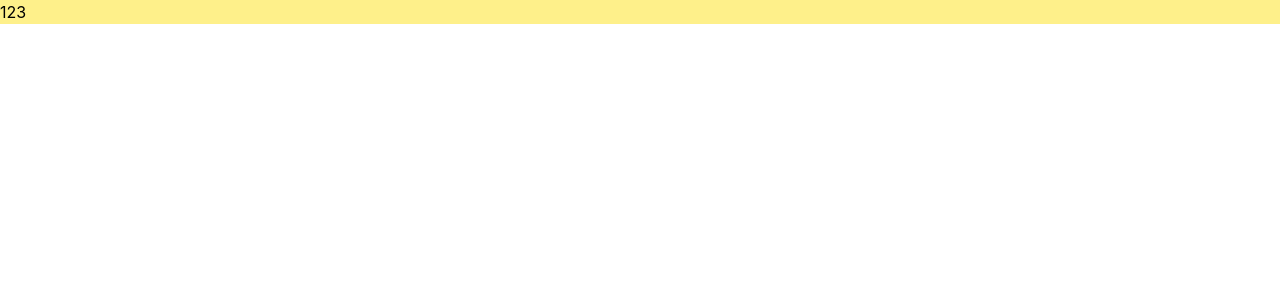
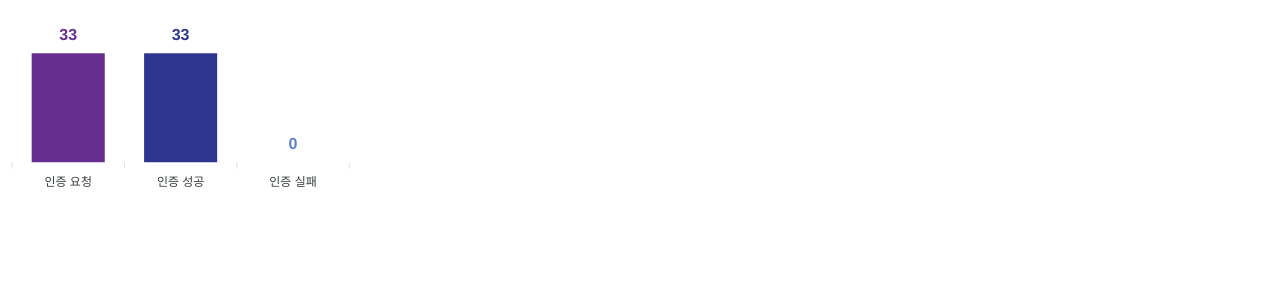
Before and after one commit to jeongye01/frs_prototype_fe, a Next.js app: page / in a window 1280 px wide. Shown: the top 300 px of the page. Built offline with nearby package versions, Linux system fonts and the light colour scheme.

Commit message:
bar component init

```diff
--- /dev/null
+++ b/components/chart/PieChart.tsx
@@ -0,0 +1,85 @@
+import { useEffect } from 'react';
+import dynamic from 'next/dynamic';
+
+const ReactApexChart = dynamic(() => import('react-apexcharts'), {
+  ssr: false,
+});
+function PieChart() {
+  const state = {
+    series: [
+      {
+        data: [33, 33, 0],
+      },
+    ],
+    options: {
+      grid: {
+        show: false,
+      },
+      plotOptions: {
+        bar: {
+          distributed: true,
+          horizontal: false,
+          columnWidth: '65%',
+          endingShape: 'rounded',
+          dataLabels: {
+            position: 'top',
+          },
+        },
+      },
+      column: {
+        colors: ['#662e8f', '#2e368f', '#5c7fd6'],
+      },
+      dataLabels: {
+        enabled: true,
+        position: 'top',
+        offsetY: -30,
+
+        style: {
+          fontSize: '16px',
+          colors: ['#662e8f', '#2e368f', '#5c7fd6'],
+        },
+      },
+
+      xaxis: {
+        categories: ['인증 요청', '인증 성공', '인증 실패'],
+        axisBorder: {
+          show: false,
+        },
+        tooltip: {
+          enabled: false,
+        },
+      },
+      yaxis: {
+        show: false,
+      },
+      fill: {
+        colors: ['#662e8f', '#2e368f', '#5c7fd6'],
+        opacity: 1,
+      },
+      legend: {
+        show: false,
+      },
+      chart: {
+        toolbar: {
+          show: false,
+          tools: {
+            download: false,
+          },
+        },
+      },
+    },
+  };
+
+  return (
+    <div>
+      <ReactApexChart
+        type="bar"
+        series={state.series}
+        options={state.options}
+        width="30%"
+        height="200px"
+      />
+    </div>
+  );
+}
+export default PieChart;
--- a/components/test.tsx
+++ /dev/null
@@ -1,4 +0,0 @@
-function test() {
-  return <h1>123</h1>;
-}
-export default test;
--- a/package.json
+++ b/package.json
@@ -10,8 +10,10 @@
     "lint:fix": "eslint --fix src/**/*.ts"
   },
   "dependencies": {
+    "apexcharts": "^3.35.3",
     "next": "12.1.6",
     "react": "18.1.0",
+    "react-apexcharts": "^1.4.0",
     "react-dom": "18.1.0"
   },
   "devDependencies": {
--- a/pages/index.tsx
+++ b/pages/index.tsx
@@ -1,9 +1,10 @@
 import type { NextPage } from 'next';
 import Head from 'next/head';
 import Image from 'next/image';
+import PieChart from 'components/chart/PieChart';
 
 const Home: NextPage = () => {
-  return <div className="bg-yellow-200">123</div>;
+  return <PieChart />;
 };
 
 export default Home;
```
Also changed, not shown: 2 other files (tests, documents, lock files or other folders).
